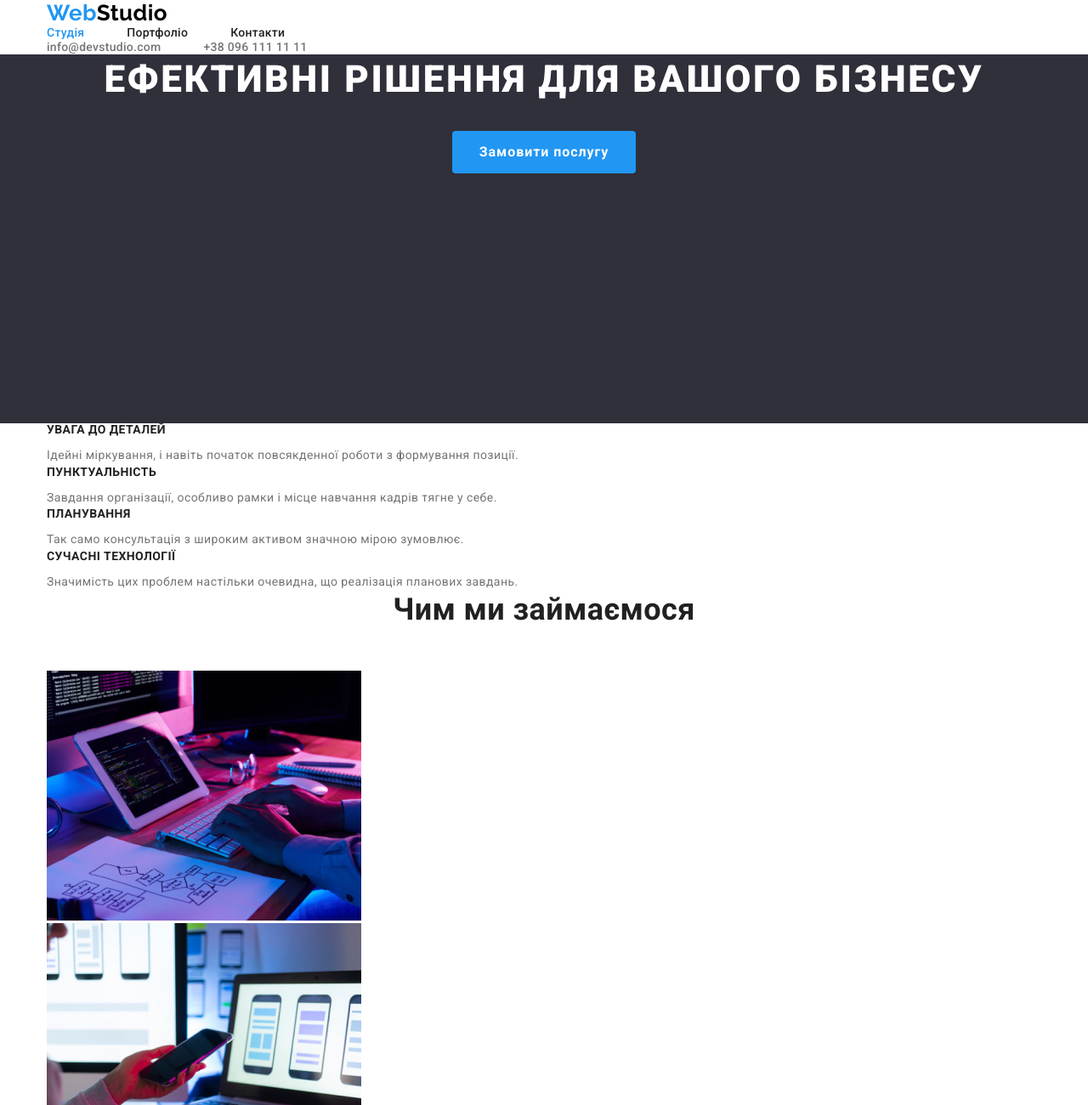
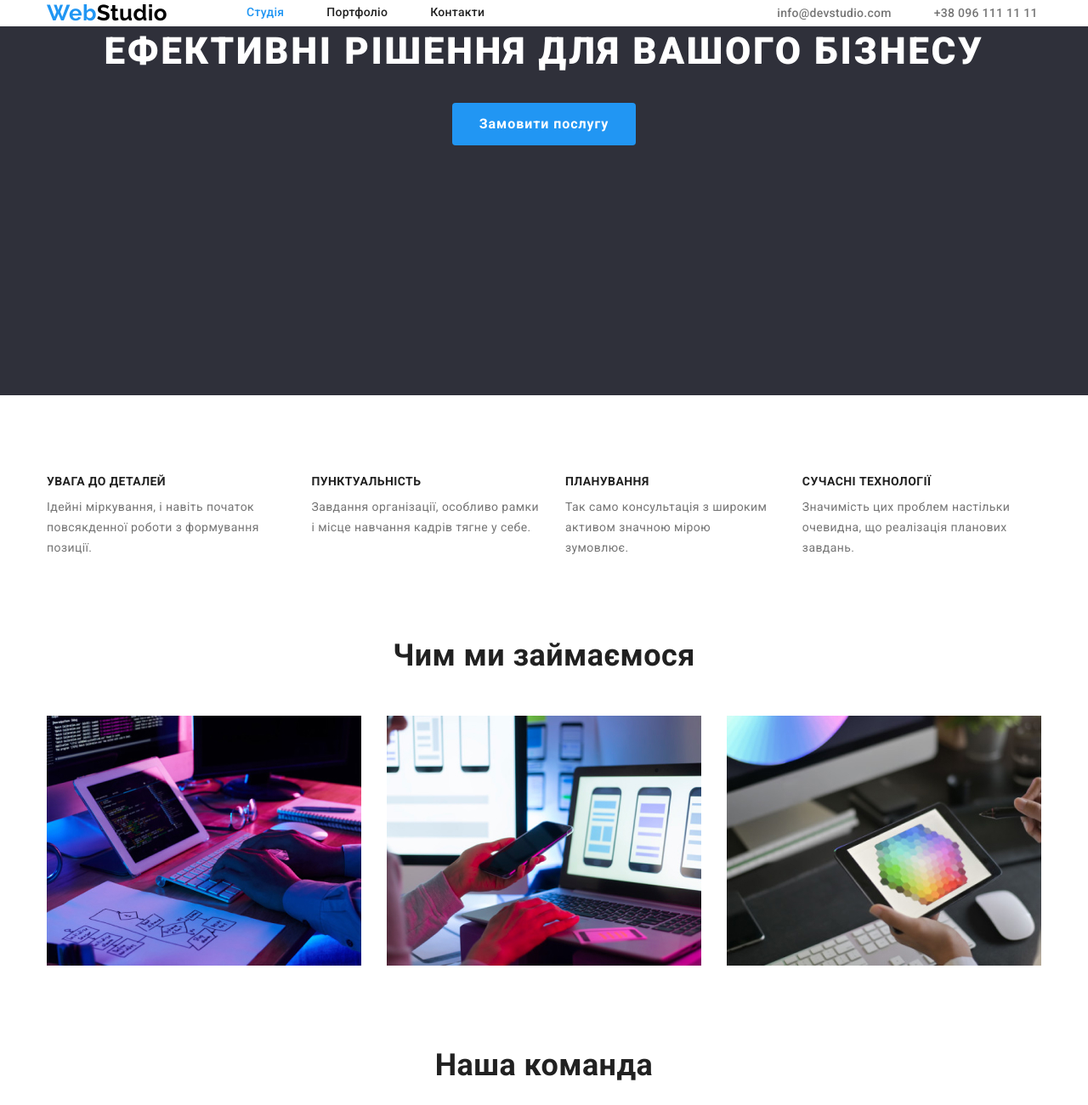
Before and after one commit to johnatan43850/goit-markup-hw-03, a plain HTML site: page index.html in a window 1280 px wide. Shown: the top 1300 px of the page at 85% size. Drawn offline with nearby package versions, Linux system fonts and the light colour scheme.

Commit message:
provides flex

```diff
--- a/css/styles.css
+++ b/css/styles.css
@@ -43,6 +43,7 @@ body{
     display: flex;
 }
 .logo{
+    margin-right: 93px;
     font-family: 'Raleway',sans-serif;
     font-weight: 700;
     font-size: 26px;
@@ -67,15 +68,13 @@ body{
 
 
 /* nav */
-.nav-box{
-    display: flex;
-}
+
 .main-nav{
     display: flex;
 }
 
 .nav{
-
+        margin-right: 344px;
         display: flex;
 
         font-weight: 500;
@@ -101,10 +100,13 @@ body{
         color: var(--accent-text-color);
 }
 /*heder*/
-.contakt-box{
+.heder-box{
+    align-items: center;
     display: flex;
 }
+
 .contakt{
+
 
     display: flex;
 
@@ -153,7 +155,39 @@ body{
 
 }
 
+.button {
+        display: inline-block;
+        min-width: 216px;
+        height: 50px;
+        border: 0px;
+        border-radius: 4px;
+        padding: 10px 32px;
+        text-align: center;
+        margin-bottom: 294px;
+
+        cursor: pointer;
+        font-family: inherit;
+        font-weight: 700;
+        font-size: 16px;
+        line-height: 1.87;
+        letter-spacing: 0.06em;
+
+        color: var(--white-text-color);
+        background-color: var(--accent-text-color);
+
+}
+
 /* section */
+
+.section-item:not(:last-child){
+    margin-right: 30px;
+}
+
+.box{
+   margin-top: 94px;
+   margin-bottom: 94px;
+   display: flex;
+}
 
 
 .visually-hidden.visually-hidden {
@@ -186,6 +220,16 @@ body{
         color: var(--secondary-text-color);
 }
 /* work */
+
+.work-item:not(:last-child){
+    margin-right: 30px;
+}
+
+.work-box{
+    margin-bottom: 94px;
+    display: flex;
+}
+
 .work-title{
         margin-bottom: 50px;
 
@@ -197,8 +241,15 @@ body{
 
 }
 /* team */
+
+.team-box{
+    margin-bottom: 94px;
+    display: flex;
+}
+
 .team-title{
         margin-bottom: 50px;
+        margin-top: 94px;
 
         font-weight: 700;
         font-size: 36px;
@@ -281,24 +332,7 @@ body{
         color: var(--accent-text-color);
 
 }
-.button{
-        cursor: pointer;
-        font-family: inherit;
-        font-weight: 700;
-        font-size: 16px;
-        line-height: 1.87;
-        letter-spacing: 0.06em;
-        color: var(--white-text-color);
-        background-color: var(--accent-text-color);
-        display: inline-block;
-        min-width: 216px;
-        height: 50px;
-        border: 0px;
-        border-radius: 4px;
-        padding: 10px 32px ;
-        text-align: center;
-        margin-bottom: 294px;
-}
+
 
 .button-secondary{
         margin: 0;
--- a/index.html
+++ b/index.html
@@ -16,24 +16,23 @@
     <!-- heder-->
 <div class="conteiner main-nav">
     <header class="header">
-       <div class="logo-box">
+        <div class="heder-box">
             <a href="..." class="logo link"><span class="logo-blue">Web</span><span class="logo-black">Studio</span></a>
-       </div>
+
             <nav>
-           <div class="nav-box">
                 <ul class="nav list">
                     <li class="item"><a href="." class="link current">Студія</a></li>
                     <li class="item"><a href="./portfolio.html" class="link">Портфоліо</a></li>
                     <li class="item"><a href="..." class="link">Контакти</a></li>
                 </ul>
-           </div>
             </nav>
-        <div class="contakt-box">
+
             <ul class="contakt list">
                 <li class="contakt-item"><a href="info@devstudio.com" class="heder-contact link">info@devstudio.com</a></li>
                 <li class="contakt-item"><a href="tel:to+380961111111" class="heder-contact link">+38 096 111 11 11</a></li>
             </ul>
         </div>
+
 
     </header>
 </div>
@@ -48,21 +47,21 @@
         <div class="conteiner">
                 <section class="section">
                     <h2 class="visually-hidden ">Критерії</h2>
-                <ul class="list">
-                    <li>
+                        <ul class="list box">
+                            <li class="section-item">
                                 <h3 class="section-title">УВАГА ДО ДЕТАЛЕЙ</h3>
                                 <p class="section-text">Ідейні міркування, і навіть початок повсякденної роботи з формування позиції.
                                 </p>
                             </li>
-                    <li>
+                            <li class="section-item">
                                 <h3 class="section-title">ПУНКТУАЛЬНІСТЬ</h3>
                                 <p class="section-text">Завдання організації, особливо рамки і місце навчання кадрів тягне у себе.</p>
                             </li>
-                    <li>
+                            <li class="section-item">
                                 <h3 class="section-title">ПЛАНУВАННЯ</h3>
                                 <p class="section-text">Так само консультація з широким активом значною мірою зумовлює.</p>
                             </li>
-                    <li>
+                            <li class="section-item">
                                 <h3 class="section-title">СУЧАСНІ ТЕХНОЛОГІЇ</h3>
                                 <p class="section-text">Значимість цих проблем настільки очевидна, що реалізація планових завдань.</p>
                             </li>
@@ -73,11 +72,11 @@
        <div class="conteiner">
         <section class="class=work">
             <h2 class="work-title">Чим ми займаємося</h2>
-            <ul class="list">
-                <li><img src="images/box1.jpg" width="370" alt="праця за комп'ютером"></li>
-                <li><img src="images/img.jpg" width="370"
+            <ul class="list work-box">
+                <li class="work-item"><img src="images/box1.jpg" width="370" alt="праця за комп'ютером"></li>
+                <li class="work-item"><img src="images/img.jpg" width="370"
                         alt="робота за комп'ютером людина тримає в руках телефон і сидить за комп'ютером"></li>
-                <li><img src="images/img(1).jpg" width="370" alt="планшет в руках"></li>
+                <li class="work-item"><img src="images/img(1).jpg" width="370" alt="планшет в руках"></li>
             </ul>
         </section>
        </div>
@@ -85,7 +84,7 @@
        <div class="conteiner">
         <section class="team">
             <h2 class="team-title">Наша команда</h2>
-            <ul class="list">
+            <ul class="list team-box">
                 <li>
                     <h3 class="subtitle-team">Ігор Дем'яненко</h3>
                     <p class="subtitle-text">Product Designer</p>
```
Lines whose indentation alone changed are shown as unchanged.
